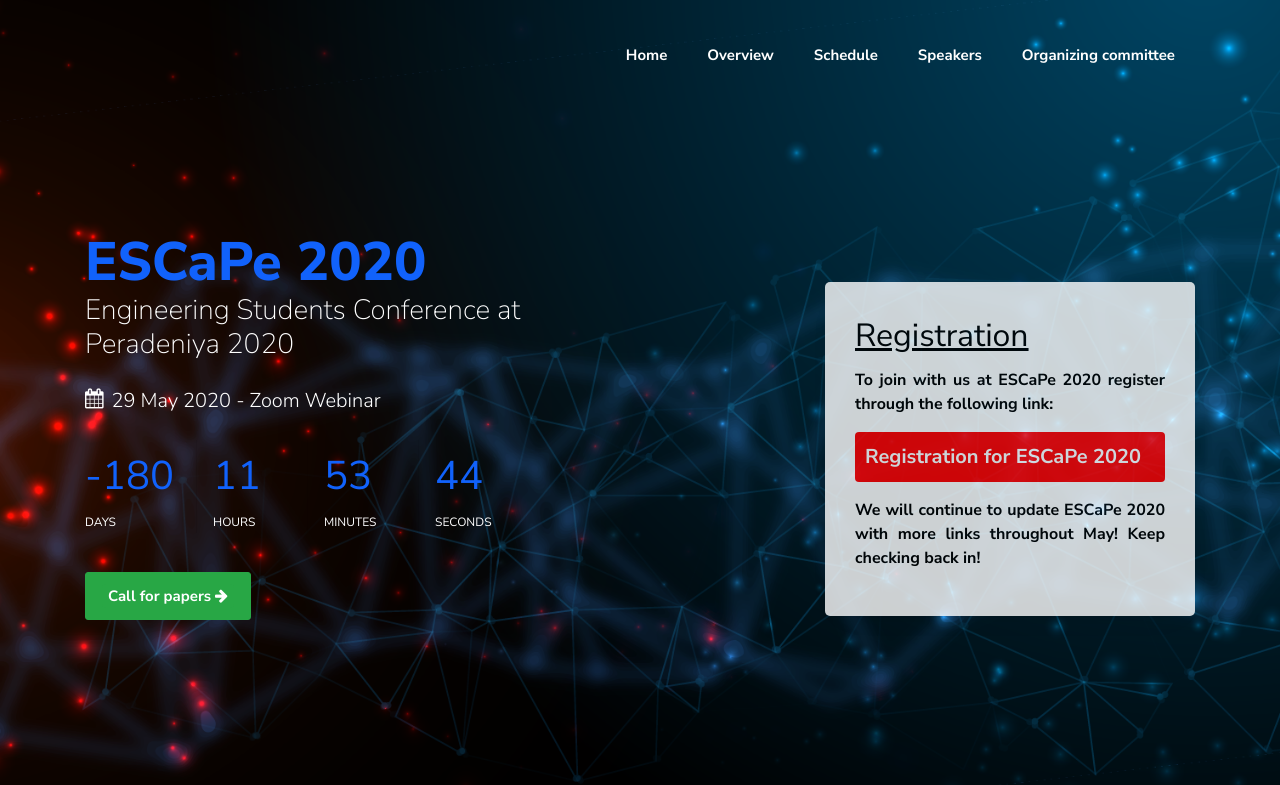
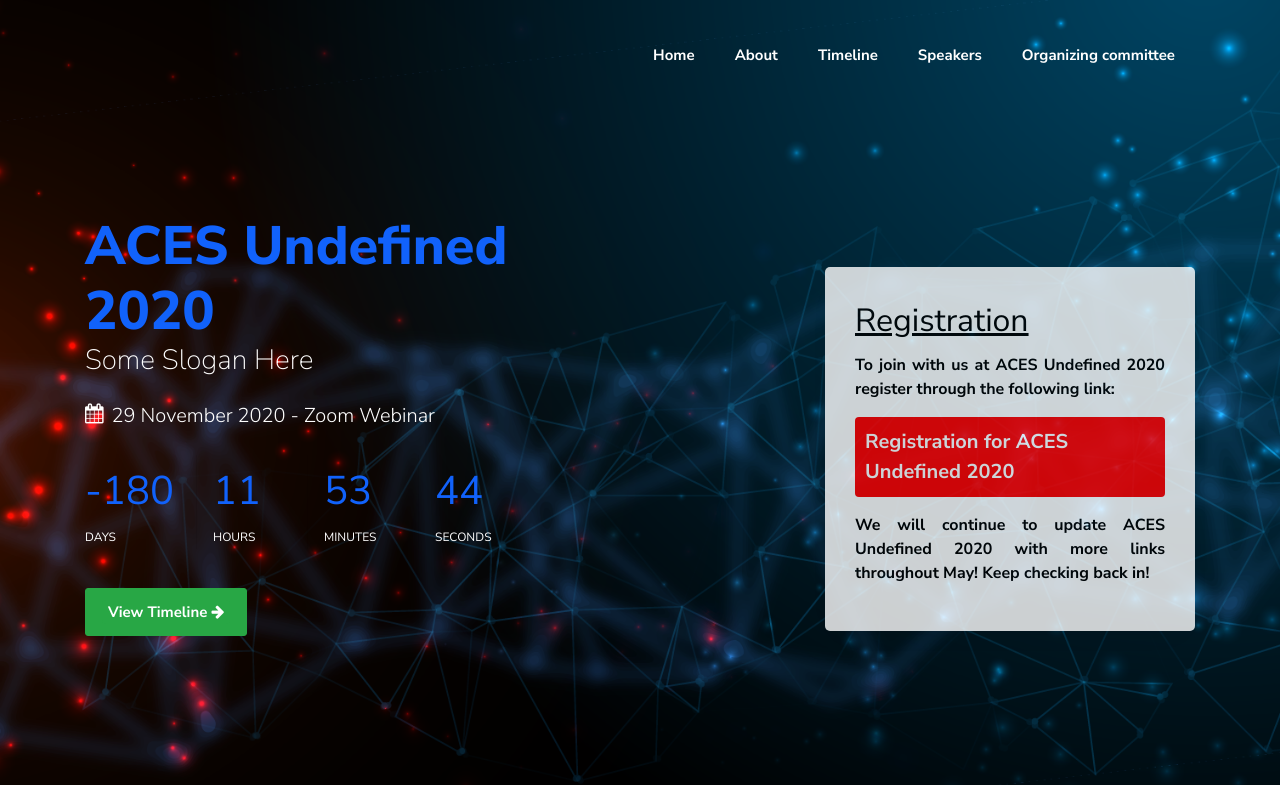
Before and after one commit to PeraACES/aces-spark, a plain HTML site: page index.html in a window 1280 px wide. Shown: the top 785 px of the page. Drawn offline with Linux system fonts and the light colour scheme; files whose address does not match are found by name.

Commit message:
Title change

```diff
--- a/index.html
+++ b/index.html
@@ -4,7 +4,7 @@
 
 <head>
 
-	<title>ESCaPe 2020</title>
+	<title>ACES Undefined</title>
 
 	<meta charset="utf-8">
 	<meta name="viewport" content="width=device-width, initial-scale=1, shrink-to-fit=no">
@@ -97,7 +97,7 @@
 
 <div class="container">
 
-<!-- <a class="navbar-brand" href="index.html">ESCaPe 2020</a> -->
+<!-- <a class="navbar-brand" href="index.html">ACES Undefined 2020</a> -->
 
 	<button class="navbar-toggler" type="button" data-toggle="collapse" data-target="#ftco-nav" aria-controls="ftco-nav" aria-expanded="false" aria-label="Toggle navigation">
 	<span class="oi oi-menu"></span> Menu
@@ -107,8 +107,8 @@
 
 	<ul class="navbar-nav ml-auto">
 		<li class="nav-item"><a href="#" class="nav-link">Home</a></li>
-		<li class="nav-item"><a href="#about" class="nav-link">Overview</a></li>
-		<li class="nav-item"><a href="#schedule" class="nav-link">Schedule</a></li>
+		<li class="nav-item"><a href="#about" class="nav-link">About</a></li>
+		<li class="nav-item"><a href="#timeline" class="nav-link">Timeline</a></li>
 		<li class="nav-item"><a href="#speakers" class="nav-link">Speakers</a></li>
 		<!-- <li class="nav-item"><a href="#projects" class="nav-link">Projects</a></li> -->
 		<li class="nav-item"><a href="#committee" class="nav-link">Organizing committee</a></li>
@@ -129,11 +129,11 @@
 		<div class="col-lg-6 col-md-6 ftco-animate" data-scrollax=" properties: { translateY: '70%' }">
 
 			<h1 style="color: white;" class="mb-4" data-scrollax="properties: { translateY: '30%', opacity: 1.6 }">
-				<span style="text-transform: unset;">ESCaPe 2020</span>
-				<br>Engineering Students Conference at Peradeniya 2020
+				<span style="text-transform: unset;">ACES Undefined 2020</span>
+				<br>Some Slogan Here
 			</h1>
 			<p style="color: white;" class="mb-4" data-scrollax="properties: { translateY: '30%', opacity: 1.6 }">
-				<span class="icon-calendar mr-2"></span>29 May 2020 - Zoom Webinar</p>
+				<span class="icon-calendar mr-2"></span>29 November 2020 - Zoom Webinar</p>
 			<div id="timer" class="d-flex">
 
 				<div class="time" id="days"></div>
@@ -143,10 +143,11 @@
 
 			</div>
 			<br>
-			<button type="button" class="btn btn-success btn-lg" data-toggle="modal" data-target="#call_for_paper_div" style="margin-top:10px;">
+			<button type="button" class="btn btn-success btn-lg" style="margin-top:10px;">
 				<span class="time">
-					<a class="badge badge-success">
-						Call for papers <i class="fa fa-arrow-right" aria-hidden="true"></i></a>
+					<a class="badge badge-success" href="#timeline">
+						View Timeline <i class="fa fa-arrow-right" aria-hidden="true"></i>
+					</a>
 				</span>
 			</button>
 		</div>
@@ -157,11 +158,11 @@
 
 			<h2 style="text-decoration: underline;">Registration</h2>
 			<div class="form-group">
-				<p style="text-align: justify;font-size: 16px;color: black;font-weight: bold;">To join with us at ESCaPe 2020 register through the following link:</p>
+				<p style="text-align: justify;font-size: 16px;color: black;font-weight: bold;">To join with us at ACES Undefined 2020 register through the following link:</p>
 				<p class="reg_link" style="background-color: red; font-weight: bold; padding: 10px;border-radius: 4px;">
-					<a href="https://forms.gle/vhq5xgUSJn6xHLH16" target="_blank" style="color: white;">Registration for ESCaPe 2020</a>
+					<a href="/form-url" target="_blank" style="color: white;">Registration for ACES Undefined 2020</a>
 				</p>
-				<p style="text-align: justify;font-size: 16px;margin-top: 30x;color: black;font-weight: bold;">We will continue to update ESCaPe 2020 with more links throughout May! Keep checking back in!</p>
+				<p style="text-align: justify;font-size: 16px;margin-top: 30x;color: black;font-weight: bold;">We will continue to update ACES Undefined 2020 with more links throughout May! Keep checking back in!</p>
 			</div>
 
 		</form>
@@ -184,7 +185,7 @@
 		<div class="pr-md-5 mr-md-5">
 		<h2 class="mb-4">Overview</h2>
 		</div>
-		<p style="text-align: justify;">EscaPe is the annual project symposium of the Department of Computer Engineering, University of Peradeniya. It presents you with the research projects of the undergraduates of the Department of Computer Engineering. ESCaPe 2020 is the 5th symposium that is organized by the department and this time the symposium is open for a broader audience and aims to build a platform for the undergraduates to present their research ideas to the industry and academic community.</p>
+		<p style="text-align: justify;">EscaPe is the annual project symposium of the Department of Computer Engineering, University of Peradeniya. It presents you with the research projects of the undergraduates of the Department of Computer Engineering. ACES Undefined 2020 is the 5th symposium that is organized by the department and this time the symposium is open for a broader audience and aims to build a platform for the undergraduates to present their research ideas to the industry and academic community.</p>
 
 		</div>
 		</div>
@@ -193,13 +194,13 @@
 
 </section>
 
-<!--schedule-->
-<section id="schedule" class="ftco-section">
+<!--timeline-->
+<section id="timeline" class="ftco-section">
 
 	<div class="container">
 	<div class="row justify-content-center mb-5">
 		<div class="col-md-7 text-center heading-section ftco-animate">
-		<h2 class="mb-3">ESCaPe 2020 Schedule</h2>
+		<h2 class="mb-3">ACES Undefined 2020 Schedule</h2>
 		</div>
 	</div>
 	<div class="ftco-schedule">
@@ -213,7 +214,7 @@
         </div>
 		<div class="speaker-wrap ftco-animate d-md-flex detail-info">
 			<div class="text">
-			<h2><a>Commencement of ESCaPe 2020</a></h2>
+			<h2><a>Commencement of ACES Undefined 2020</a></h2>
 			<span class="time"><a class="badge badge-info time_box">08:30 am - 9:00 am</a></span>
 			</div>
 		</div>
@@ -339,7 +340,7 @@
         </div>
 		<div class="speaker-wrap ftco-animate d-md-flex detail-info">
 			<div class="text">
-			<h2><a>Awards Ceremony and the Conclusion of ESCaPe 2020</a></h2>
+			<h2><a>Awards Ceremony and the Conclusion of ACES Undefined 2020</a></h2>
 			<span class="time"><a class="badge badge-info time_box">2:15 pm - 2:30 pm</a></span>
 			</div>
 		</div>
```
